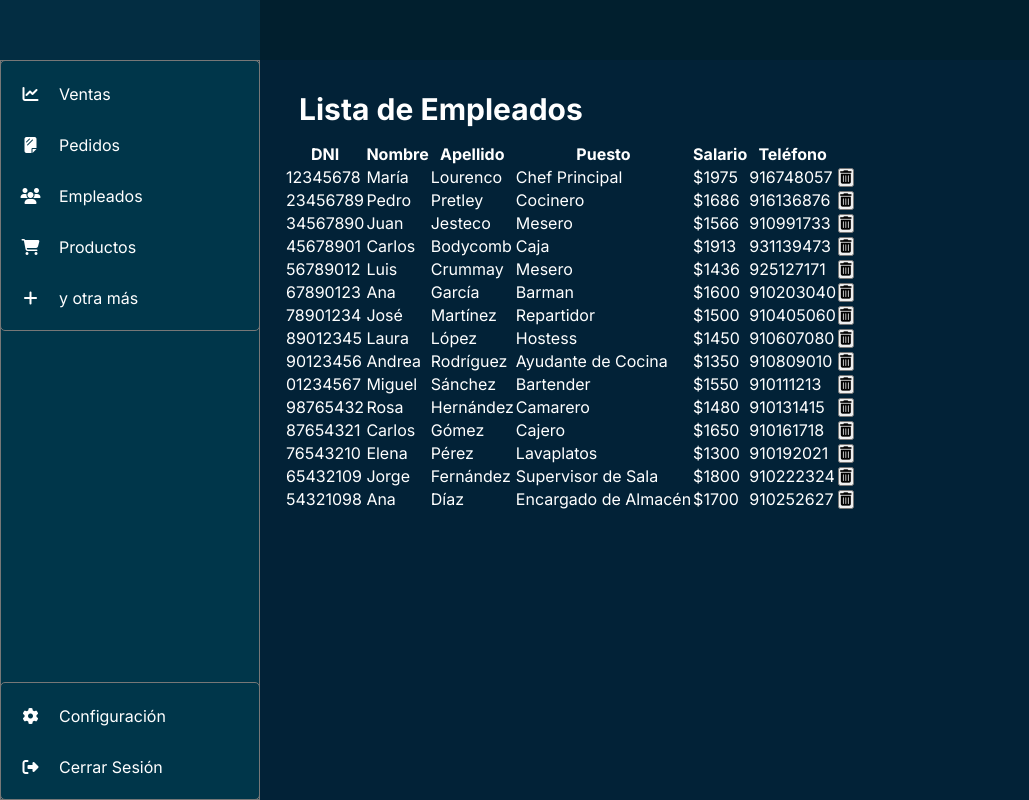
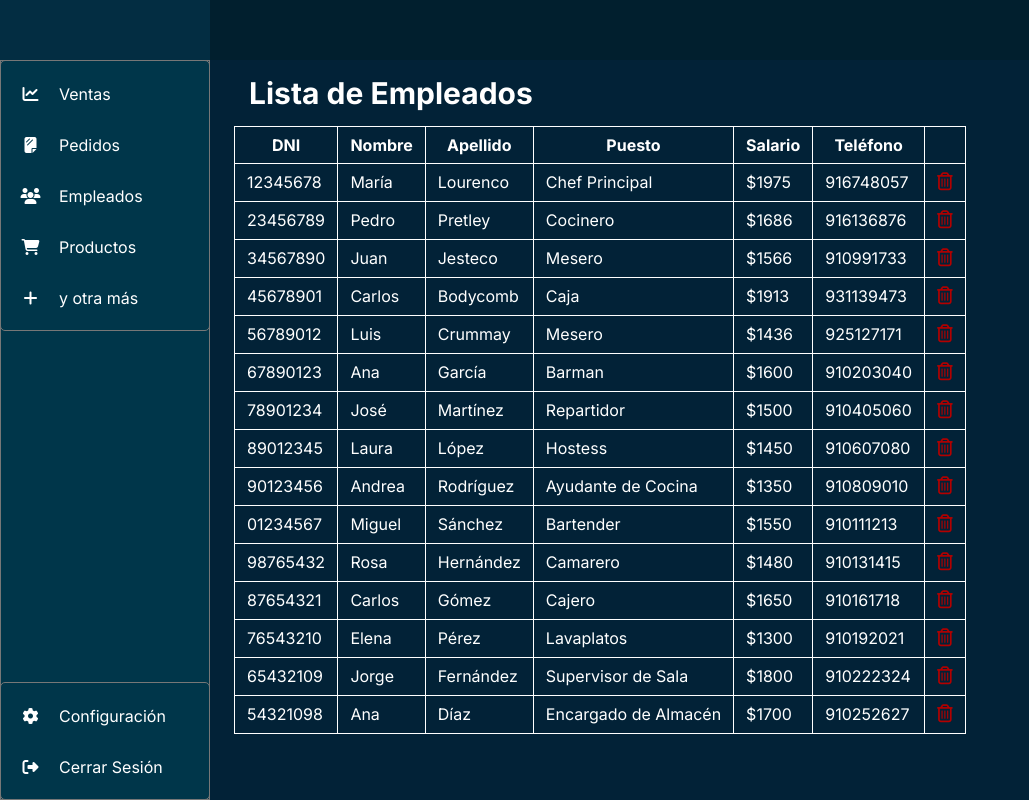
Before and after one commit to DiegoAst04/BD1-project, a Node server app: page /empleados in a window 1280 px wide. Shown: the whole page, without its empty margins (0-1029 px from the left). Run offline with Node 20, Linux system fonts and the light colour scheme.

Commit message:
table design

```diff
--- a/views/css/main.css
+++ b/views/css/main.css
@@ -20,7 +20,7 @@
 }
 
 .restaurant {
-  width: 260px;
+  width: 210px;
   height: 100%;
   background-color: #032D42;
 }
@@ -33,8 +33,9 @@
 }
 
 .sidebar {
-  width: 260px;
-  height: 100%;
+  position: fixed;
+  width: 210px;
+  height: calc(100% - 60px);
   background-color: #00364A;
   border: 0.5px solid #777777;
   display: flex;
@@ -72,7 +73,8 @@
 }
 
 .content {
-  padding: 16px 24px;
+  padding: 0 24px;
+  margin-left: 210px;
 }
 
 h2 {
@@ -83,4 +85,39 @@
 canvas {
   width: 100%;
   height: 600px;
-  }
+}
+
+.table {
+  width: 100%;
+  border-collapse: collapse;
+  border-spacing: 0;
+}
+.table td, th {
+  border-style: solid;
+  border-width: 1px;
+  font-size: 16px;
+  overflow: hidden;
+  padding: 8px 12px;
+  word-break: normal;
+  vertical-align: top
+}
+.table th {
+  font-weight: 700;
+}
+.table .center {
+  text-align: center;
+}
+.table .right {
+  text-align: right;
+}
+
+.btn-delete {
+  background: none;
+  border: none;
+  color: hsl(0, 100%, 35%);
+  cursor: pointer;
+  font-size: 18px;
+}
+.btn-delete i {
+  font-weight: 100;
+}
```
Also changed, not shown: README.md.
